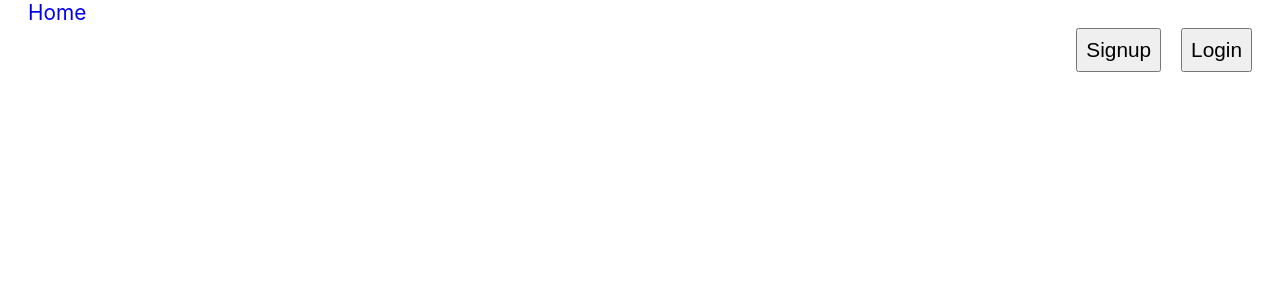
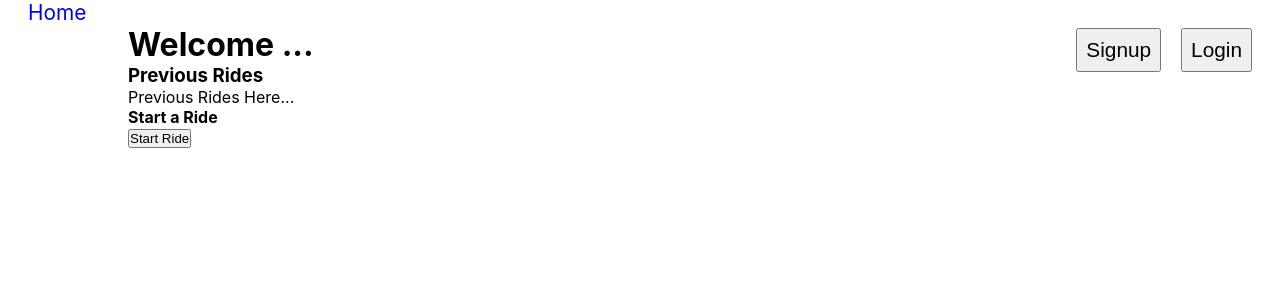
Before and after one commit to FonzMP/trailsetmc-node, a React (Create React App) app in the folder web/: page /user in a window 1280 px wide. Shown: the top 300 px of the page. Built offline with nearby package versions, Linux system fonts and the light colour scheme; no server answers.

Commit message:
created start ride button and user page with basic layout

```diff
--- a/web/src/App.js
+++ b/web/src/App.js
@@ -1,4 +1,5 @@
 import React, { Component } from "react";
+import { Switch } from "react-router";
 import { BrowserRouter as Router, Route } from "react-router-dom";
 import { connect } from "react-redux";
 
@@ -10,6 +11,7 @@ import Signup from "./components/Signup";
 import Login from "./components/Login";
 import Home from "./components/Home";
 import ErrorModal from "./components/Modals/errorModal";
+import UserPage from "./components/User/UserPage";
 
 import { errorServices } from "./_services/errorServices";
 import { userServices } from "./_services/userServices";
@@ -62,9 +64,10 @@ class App extends Component {
             closeSignup={this.displaySignup}
             closeLogin={this.displayLogin}
           />
-          <div>
+          <Switch>
             <Route component={Home} exact path="/" />
-          </div>
+            <Route component={UserPage} exact path="/user" />
+          </Switch>
         </div>
       </Router>
     );
--- /dev/null
+++ b/web/src/components/Rides/Buttons/StartRideButton.js
@@ -0,0 +1,9 @@
+import React, { Component } from "react";
+
+class StartRideButton extends Component {
+  render() {
+    return <button>Start Ride</button>;
+  }
+}
+
+export default StartRideButton;
--- /dev/null
+++ b/web/src/components/User/UserPage.js
@@ -0,0 +1,29 @@
+import React, { Component } from "react";
+import { connect } from "react-redux";
+
+import StartRideButton from "../Rides/Buttons/StartRideButton";
+
+class UserPage extends Component {
+  render() {
+    console.log(this.props.user);
+    return (
+      <div className="container">
+        <h1>
+          Welcome {this.props.user.username}
+          ...
+        </h1>
+        <h3>Previous Rides</h3>
+        <p className="previous-rides-list">Previous Rides Here...</p>
+
+        <h4>Start a Ride</h4>
+        <StartRideButton />
+      </div>
+    );
+  }
+}
+
+function mapStateToProps(state) {
+  return { user: state.user.user };
+}
+
+export default connect(mapStateToProps)(UserPage);
```
